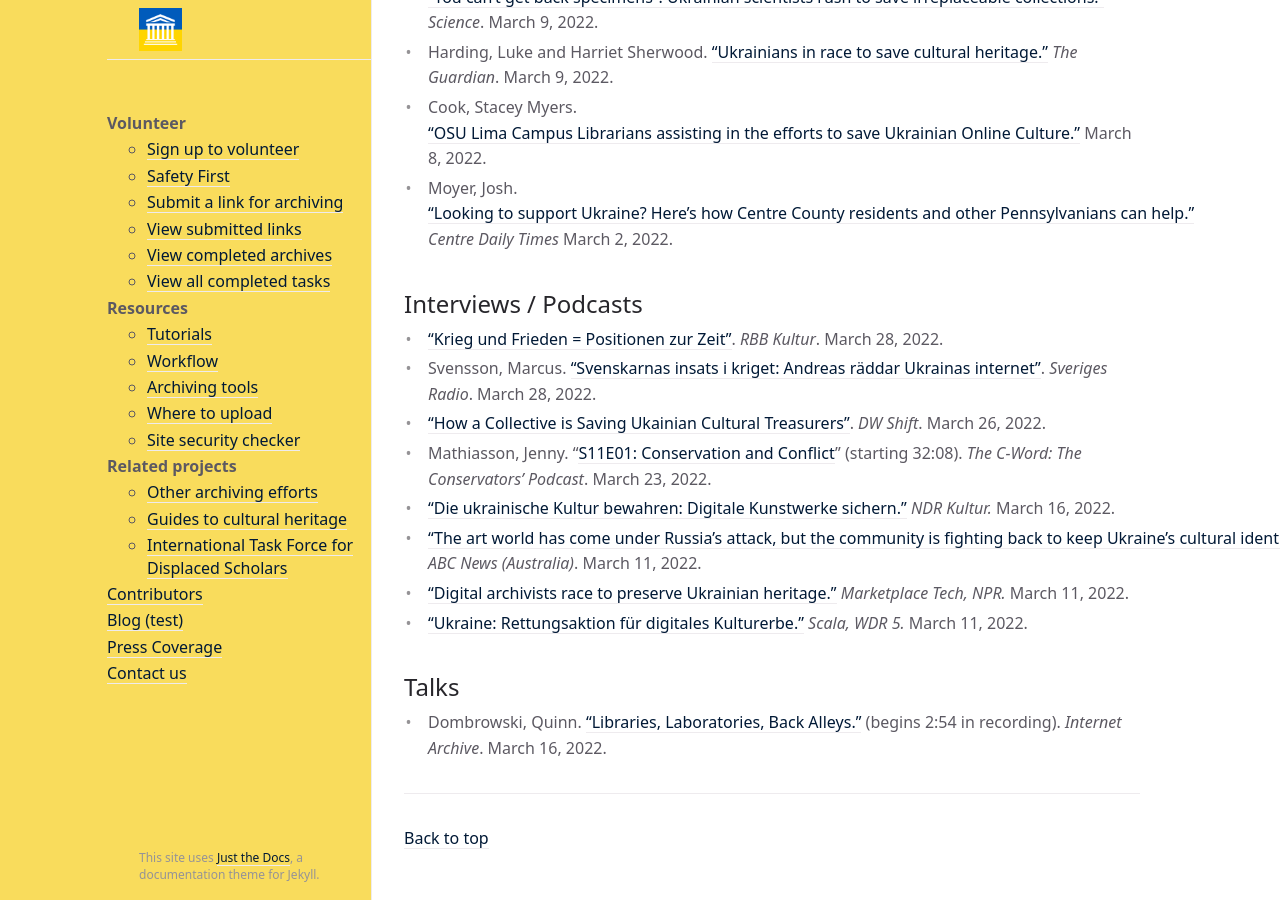
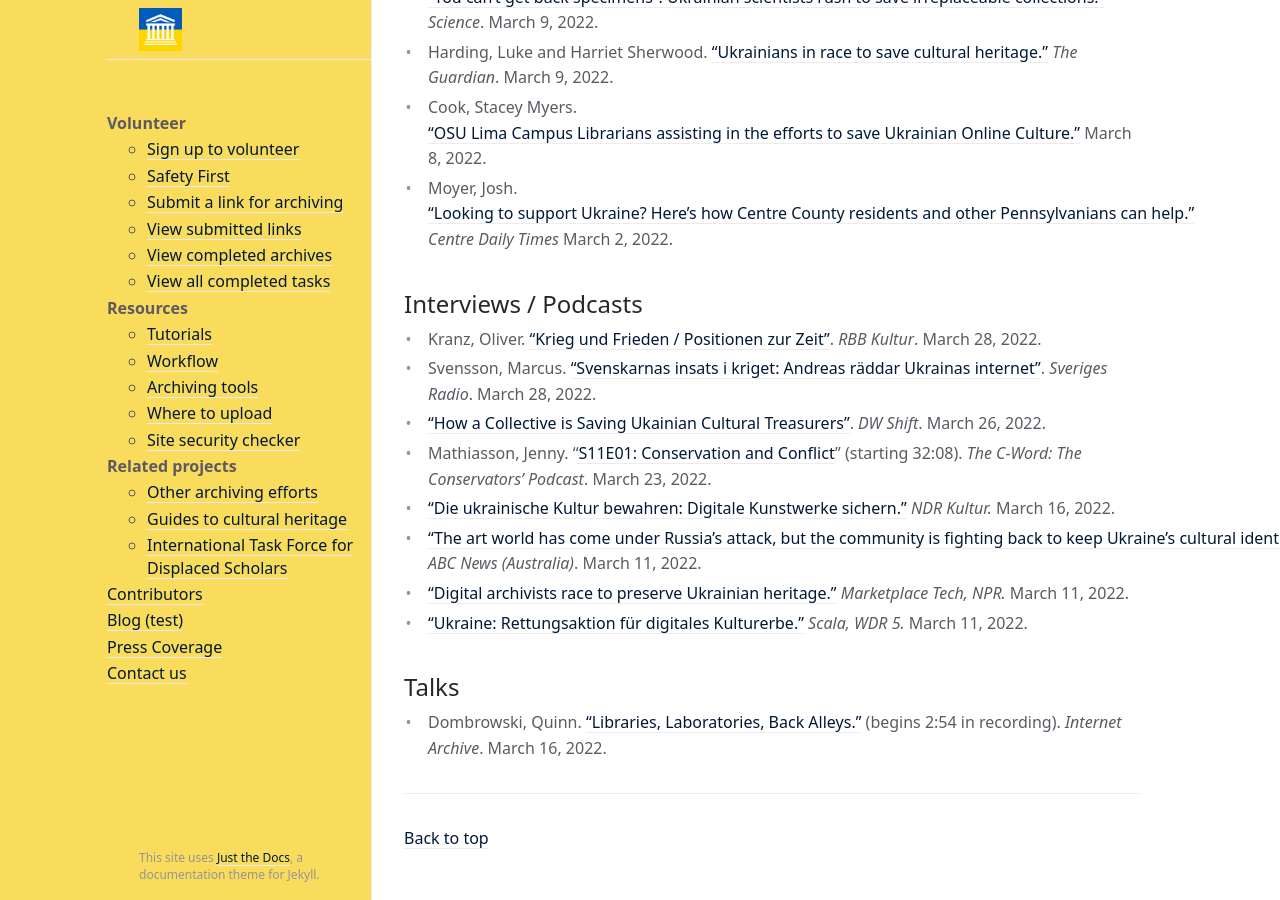
Before and after one commit to sucho-archiving/sucho-archiving.github.io, a Jekyll site: the page built from press.md, in a window 1280 px wide and 900 px high, scrolled down 1721 px. Built offline with Jekyll 4.4.1, drawn with Linux system fonts in a browser that asks for light colours.

Commit message:
Update press.md

```diff
--- a/press.md
+++ b/press.md
@@ -41,7 +41,7 @@ Media inquiries can be directed to the project admins at **info@sucho.org**.
 
 
 ## Interviews / Podcasts
-- ["Krieg und Frieden = Positionen zur Zeit"](https://www.rbb-online.de/rbbkultur/podcasts/krieg-und-frieden/). *RBB Kultur*. March 28, 2022.
+- Kranz, Oliver. ["Krieg und Frieden / Positionen zur Zeit"](https://www.rbb-online.de/rbbkultur/podcasts/krieg-und-frieden/). *RBB Kultur*. March 28, 2022.
 - Svensson, Marcus. ["Svenskarnas insats i kriget: Andreas räddar Ukrainas internet"](https://sverigesradio.se/artikel/svenskarnas-insats-i-kriget-andreas-raddar-ukrainas-internet). *Sveriges Radio*. March 28, 2022.
 - ["How a Collective is Saving Ukainian Cultural Treasurers"](https://www.youtube.com/watch?v=TdXocTUfmbU). *DW Shift*. March 26, 2022.
 - Mathiasson, Jenny. "[S11E01: Conservation and Conflict](https://thecword.show/2022/03/23/s11e01-conservation-and-conflict/)" (starting 32:08). *The C-Word: The Conservators' Podcast*. March 23, 2022.
```
